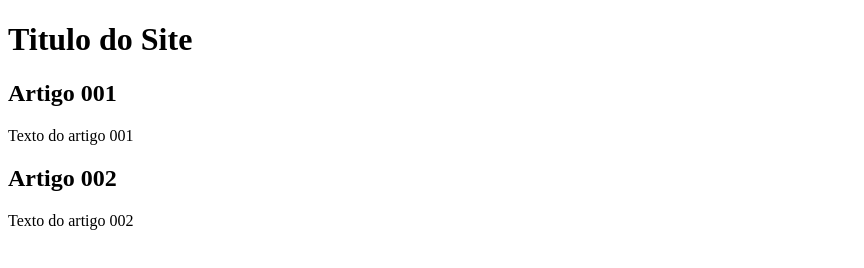
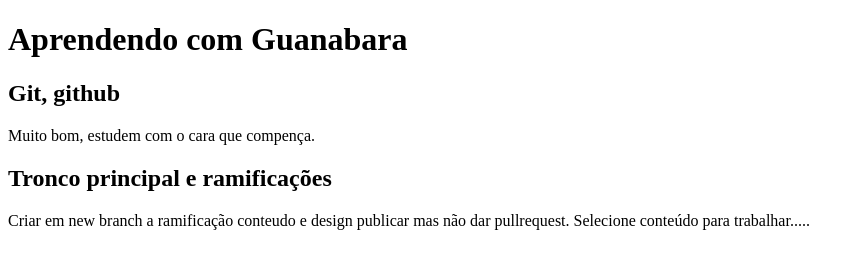
Before and after one commit to CharlesAdriano/projeto.site, a plain HTML site: page index.html in a window 1280 px wide. Shown: the whole page, without its empty margins (0-864 px from the left). Drawn offline with Linux system fonts and the light colour scheme.

Commit message:
comecei escrever o conteúdo

```diff
--- a/index.html
+++ b/index.html
@@ -9,15 +9,15 @@
 <body>
     <main>
         <header>
-            <h1>Titulo do Site</h1>
+            <h1>Aprendendo com Guanabara</h1>
         </header>
         <article>
-            <h2>Artigo 001</h2>
-            <p>Texto do artigo 001</p>
+            <h2>Git, github</h2>
+            <p>Muito bom, estudem com o cara que compença.</p>
         </article>
         <article>
-            <h2>Artigo 002</h2>
-            <p>Texto do artigo 002</p>
+            <h2>Tronco principal e ramificações</h2>
+            <p>Criar em new branch a ramificação conteudo e design publicar mas não dar pullrequest. Selecione conteúdo para trabalhar.....</p>
         </article>
     </main>
 </body>
```
